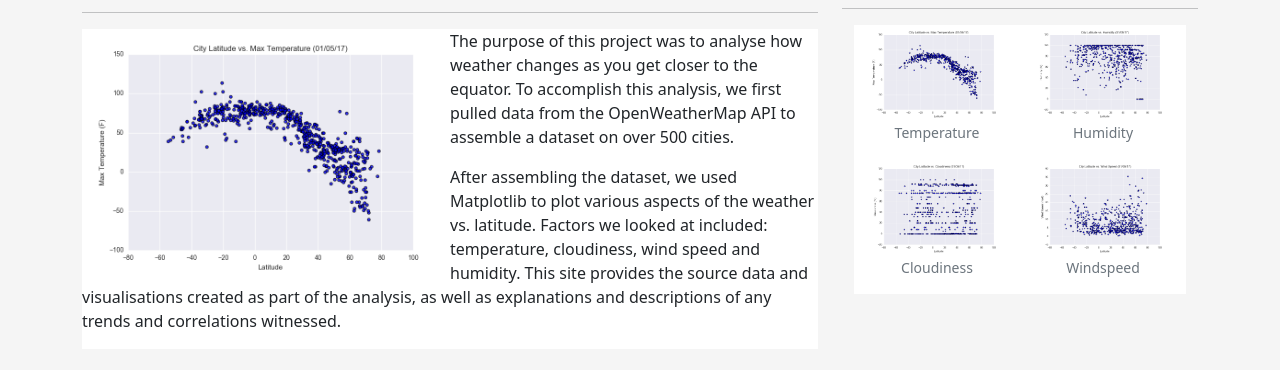
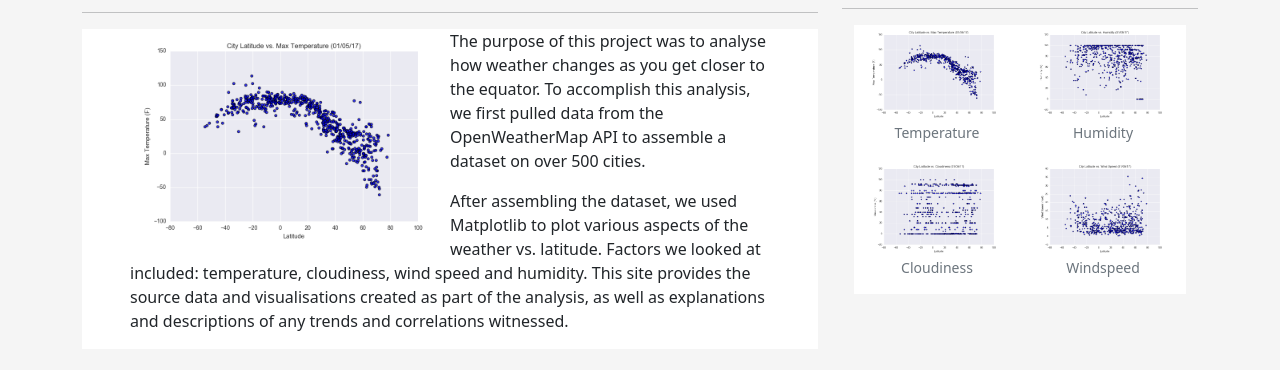
Before and after one commit to KatherineH-cls/Web-Design-Challenge, a plain HTML site: page index.html in a window 1280 px wide. Shown: the part 100-470 px from the top of the page. Drawn offline with nearby package versions, Linux system fonts and the light colour scheme.

Commit message:
fixing links

```diff
--- a/index.html
+++ b/index.html
@@ -55,10 +55,10 @@
           <div class="col-lg-8">
             <h2>Summary: Latitude vs X.</h2>
             <hr>
-            <div class="clearfix bg-white">
+            <div class="clearfix bg-white px-5">
               <img src="Resources/assets/images/Fig1.png" class="w-50 img-fluid float-start" alt="sample weather chart">
-              <p class="px5">The purpose of this project was to analyse how weather changes as you get closer to the equator.  To accomplish this analysis, we first pulled data from the OpenWeatherMap API to assemble a dataset on over 500 cities.</p>
-              <p class="px5">After assembling the dataset, we used Matplotlib to plot various aspects of the weather vs. latitude.  Factors we looked at included: temperature, cloudiness, wind speed and humidity.  This site provides the source data and visualisations created as part of the analysis, as well as explanations and descriptions of any trends and correlations witnessed.</p>
+              <p >The purpose of this project was to analyse how weather changes as you get closer to the equator.  To accomplish this analysis, we first pulled data from the OpenWeatherMap API to assemble a dataset on over 500 cities.</p>
+              <p >After assembling the dataset, we used Matplotlib to plot various aspects of the weather vs. latitude.  Factors we looked at included: temperature, cloudiness, wind speed and humidity.  This site provides the source data and visualisations created as part of the analysis, as well as explanations and descriptions of any trends and correlations witnessed.</p>
 
             </div>
           </div>
```
